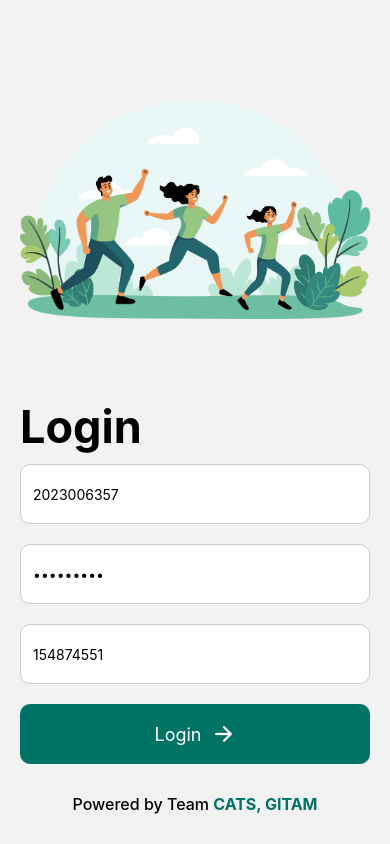
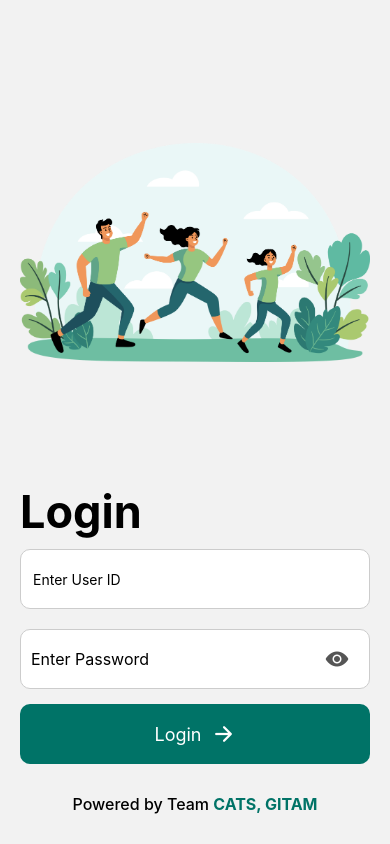
Before and after one commit to jeevanjames2000/gym, a React Native app: screen /Login in a window 390 px wide. Built offline with nearby package versions, Linux system fonts and the light colour scheme.

Commit message:
homescreen booking color, login password hide

```diff
--- a/app.json
+++ b/app.json
@@ -15,6 +15,7 @@
       "resizeMode": "contain",
       "backgroundColor": "#ffffff"
     },
+
     "ios": {
       "supportsTablet": true,
       "icon": "./assets/gitam-logo-circle.png",
--- a/components/screens/History.js
+++ b/components/screens/History.js
@@ -213,7 +213,7 @@ const styles = StyleSheet.create({
     zIndex: 1000,
   },
   dropdown: {
-    zIndex: 1000, // Ensure the dropdown itself is above the FlatList
+    zIndex: 1000,
   },
   card: {
     backgroundColor: "#fff",
--- a/components/screens/Home.js
+++ b/components/screens/Home.js
@@ -1,5 +1,5 @@
 import React, { useState, useCallback, useEffect } from "react";
-import { SafeAreaView, StyleSheet, View, Text } from "react-native";
+import { StyleSheet, View, Text } from "react-native";
 import { Ionicons } from "@expo/vector-icons";
 import {
   Menu,
--- a/components/screens/HomeScreen.js
+++ b/components/screens/HomeScreen.js
@@ -300,15 +300,7 @@ const HomeScreen = ({ navigation = {} }) => {
       setStoreErr(responseData);
       setSlotConfirmationVisible(true);
 
-      setBookedSlot((prevBookedSlots) => [
-        ...prevBookedSlots,
-        {
-          masterID: slottime.ID,
-          start_time: slottime.start_time,
-        },
-      ]);
-
-      fetchGymSchedules(selectedDate, value);
+      fetchAllData(selectedDate, value);
     } catch (error) {
       Alert.alert("Error", "Failed to book slot");
     } finally {
@@ -333,12 +325,11 @@ const HomeScreen = ({ navigation = {} }) => {
               style={[
                 styles.slot,
                 {
-                  // borderColor: selectedTime === slot.time ? "#007367" : "#000",
                   backgroundColor: slot.booked
                     ? "#cac8c8"
                     : slot.noAvailableSlots && !slot.disabled
                     ? "#f5a0a0"
-                    : !slot.disabled && selectedTime === slot.time
+                    : selectedTime === slot.time && !slot.disabled
                     ? "#007367"
                     : slot.disabled
                     ? "transparent"
@@ -816,14 +807,6 @@ const styles = StyleSheet.create({
     alignItems: "center",
     marginBottom: 20,
   },
-  fieldLabel: {
-    fontSize: 18,
-    margin: 10,
-  },
-  datePicker: {
-    flex: 1,
-    padding: 0,
-  },
   dateItem: {
     width: 50,
     alignItems: "center",
@@ -845,12 +828,6 @@ const styles = StyleSheet.create({
     fontSize: 18,
     fontWeight: "bold",
   },
-  dropdownContainer: {
-    flexDirection: "column",
-    alignItems: "left",
-    marginLeft: 0,
-    minWidth: 170,
-  },
   dropdown: {
     height: 40,
     minWidth: 120,
@@ -869,17 +846,10 @@ const styles = StyleSheet.create({
     marginTop: 15,
     zIndex: -1,
   },
-  scrollViewContent: {
-    paddingBottom: 20,
-  },
   slotRow: {
     flexDirection: "row",
     justifyContent: "space-between",
     marginBottom: 10,
-  },
-  slotContainer: {
-    flexDirection: "row",
-    flexWrap: "nowrap",
   },
   slot: {
     flex: 1,
@@ -889,9 +859,6 @@ const styles = StyleSheet.create({
     alignItems: "center",
     justifyContent: "center",
     borderWidth: 1,
-  },
-  slotText: {
-    fontSize: 16,
   },
   card: {
     marginBottom: 20,
@@ -909,17 +876,7 @@ const styles = StyleSheet.create({
     marginBottom: 10,
     fontWeight: "500",
   },
-  checkbox: {
-    width: 20,
-    height: 20,
-    borderRadius: 10,
-    borderWidth: 1,
-    alignItems: "center",
-    justifyContent: "center",
-  },
-  checkmark: {
-    color: "#ffff",
-  },
+
   modalOverlay: {
     flex: 1,
     backgroundColor: "rgba(0, 0, 0, 0.5)",
@@ -993,18 +950,6 @@ const styles = StyleSheet.create({
     color: "#fff",
     fontSize: 16,
   },
-  updateButton: {
-    backgroundColor: "#3498db",
-    paddingVertical: 10,
-    paddingHorizontal: 20,
-    alignItems: "center",
-    borderRadius: 10,
-    margin: 5,
-  },
-  updateButtonText: {
-    color: "#fff",
-    fontSize: 16,
-  },
   slotConfirmationModal: {
     backgroundColor: "#fff",
     borderRadius: 10,
@@ -1012,19 +957,11 @@ const styles = StyleSheet.create({
     width: "80%",
     alignItems: "center",
   },
-  slotConfirmationText: {
-    fontSize: 18,
-    marginBottom: 20,
-  },
   okButton: {
     backgroundColor: "#007367",
     paddingVertical: 10,
     paddingHorizontal: 20,
     borderRadius: 10,
-  },
-  okButtonText: {
-    fontSize: 16,
-    color: "#fff",
   },
   loadingContainer: {
     flex: 1,
@@ -1047,6 +984,7 @@ const styles = StyleSheet.create({
   titleContainer: {
     flexDirection: "row",
     alignItems: "center",
+    marginBottom: 15,
   },
   title: {
     fontSize: 18,
@@ -1074,13 +1012,7 @@ const styles = StyleSheet.create({
     backgroundColor: "#f5a0a0",
     marginRight: 5,
   },
-  circleYellow: {
-    width: 17,
-    height: 17,
-    borderRadius: 5,
-    backgroundColor: "#B0A565",
-    marginRight: 5,
-  },
+
   colorIndicator: {
     width: 17,
     height: 17,
--- a/components/screens/LoginScreen.js
+++ b/components/screens/LoginScreen.js
@@ -9,14 +9,12 @@ import {
 } from "react-native";
 import { Ionicons } from "@expo/vector-icons";
 import AsyncStorage from "@react-native-async-storage/async-storage";
-import * as Device from "expo-device";
 import NetInfo from "@react-native-community/netinfo";
 import Network from "../errors/Network";
 
 const LoginScreen = ({ navigation }) => {
-  const [username, setUsername] = useState("2023006357");
-  const [password, setPassword] = useState("Gitam@123");
-  const [deviceId, setDeviceId] = useState("154874551");
+  const [username, setUsername] = useState("");
+  const [password, setPassword] = useState("");
   const [error, setError] = useState(false);
   const storeData = async (data) => {
     try {
@@ -26,14 +24,6 @@ const LoginScreen = ({ navigation }) => {
     } catch (e) {}
   };
   const [isConnected, setIsConnected] = useState(true);
-
-  useEffect(() => {
-    const getDeviceId = async () => {
-      const id = Device.osBuildId;
-      // setDeviceId(id);
-    };
-    getDeviceId();
-  }, [isConnected]);
 
   const storeTokenInDatabase = async (data) => {
     try {
@@ -66,7 +56,9 @@ const LoginScreen = ({ navigation }) => {
 
   const handleLogin = async () => {
     try {
-      const response = await fetch("https://studentmobileapi.gitam.edu/Login", {
+      const response = await fetch(
+        "https://studentmobileapi.gitam.edu/Logingym",
+        {
           method: "POST",
           headers: {
             "Content-Type": "application/json",
@@ -74,9 +66,9 @@ const LoginScreen = ({ navigation }) => {
           body: JSON.stringify({
             UserName: username,
             Password: password,
-          deviceid: deviceId,
           }),
-      });
+        }
+      );
 
       const data = await response.json();
 
@@ -88,6 +80,7 @@ const LoginScreen = ({ navigation }) => {
         setError("Invalid Credentials");
       }
     } catch (error) {
+      console.log("error: ", error);
       checkInternetAndNavigate();
     }
   };
@@ -104,10 +97,12 @@ const LoginScreen = ({ navigation }) => {
     setPassword(text);
     if (error) setError(null);
   };
-  const handleDevicechange = (text) => {
-    setDeviceId(text);
-    if (error) setError(null);
+  const [passwordVisible, setPasswordVisible] = useState(false);
+
+  const togglePasswordVisibility = () => {
+    setPasswordVisible((prevState) => !prevState);
   };
+
   return (
     <View style={styles.container}>
       <View style={styles.imageContainer}>
@@ -125,25 +120,28 @@ const LoginScreen = ({ navigation }) => {
           value={username}
           onChangeText={handleUsernameChange}
         />
+        <View style={[styles.passwordContainer, error && styles.errorInput]}>
           <TextInput
-          style={[
-            error ? styles.errorfield : styles.passworcinput,
-            error ? styles.errorInput : null,
-          ]}
+            style={styles.passworcinput}
             placeholder="Enter Password"
             value={password}
-          secureTextEntry
+            secureTextEntry={!passwordVisible}
             onChangeText={handlePasswordChange}
+            autoCapitalize="none"
+            autoCorrect={false}
           />
-        <TextInput
-          style={[
-            error ? styles.errorfield : styles.passworcinput,
-            error ? styles.errorInput : null,
-          ]}
-          placeholder="Enter Device id"
-          value={deviceId}
-          onChangeText={handleDevicechange}
+          <TouchableOpacity
+            onPress={togglePasswordVisibility}
+            style={styles.iconContainer}
+          >
+            <Ionicons
+              name={passwordVisible ? "eye-off" : "eye"}
+              size={24}
+              color="#555"
             />
+          </TouchableOpacity>
+        </View>
+
         {error && <Text style={styles.errorText}>{error}</Text>}
         <TouchableOpacity
           style={styles.button}
@@ -209,16 +207,29 @@ const styles = StyleSheet.create({
     borderRadius: 10,
     backgroundColor: "#fff",
   },
-  passworcinput: {
+  passwordContainer: {
     width: "100%",
     height: 60,
-    paddingHorizontal: 12,
+    flexDirection: "row",
+    alignItems: "center",
     borderWidth: 1,
     borderColor: "#ccc",
     borderRadius: 10,
+    paddingHorizontal: 10,
     backgroundColor: "#fff",
-    marginBottom: 20,
+    marginBottom: 15,
   },
+
+  passworcinput: {
+    flex: 1,
+    paddingVertical: 12,
+    fontSize: 16,
+  },
+
+  iconContainer: {
+    padding: 10,
+  },
+
   errorfield: {
     width: "100%",
     height: 60,
--- a/components/screens/Slots.js
+++ b/components/screens/Slots.js
@@ -128,7 +128,6 @@ const Slots = ({ navigation }) => {
             text: "OK",
             onPress: () => {
               handleDelete(slot);
-              // navigation.navigate("Home", { render: true });
             },
           },
         ],
```
Lines whose indentation alone changed are shown as unchanged.
